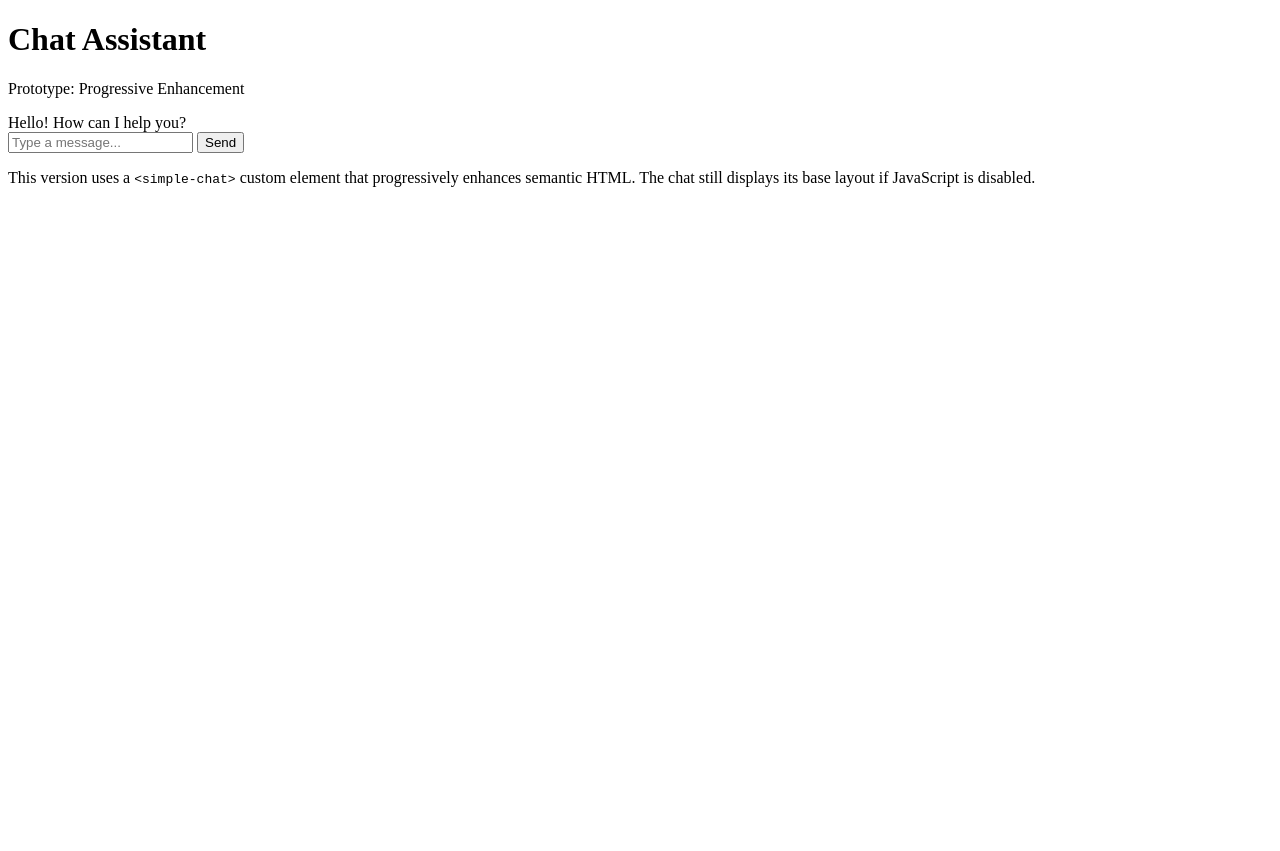
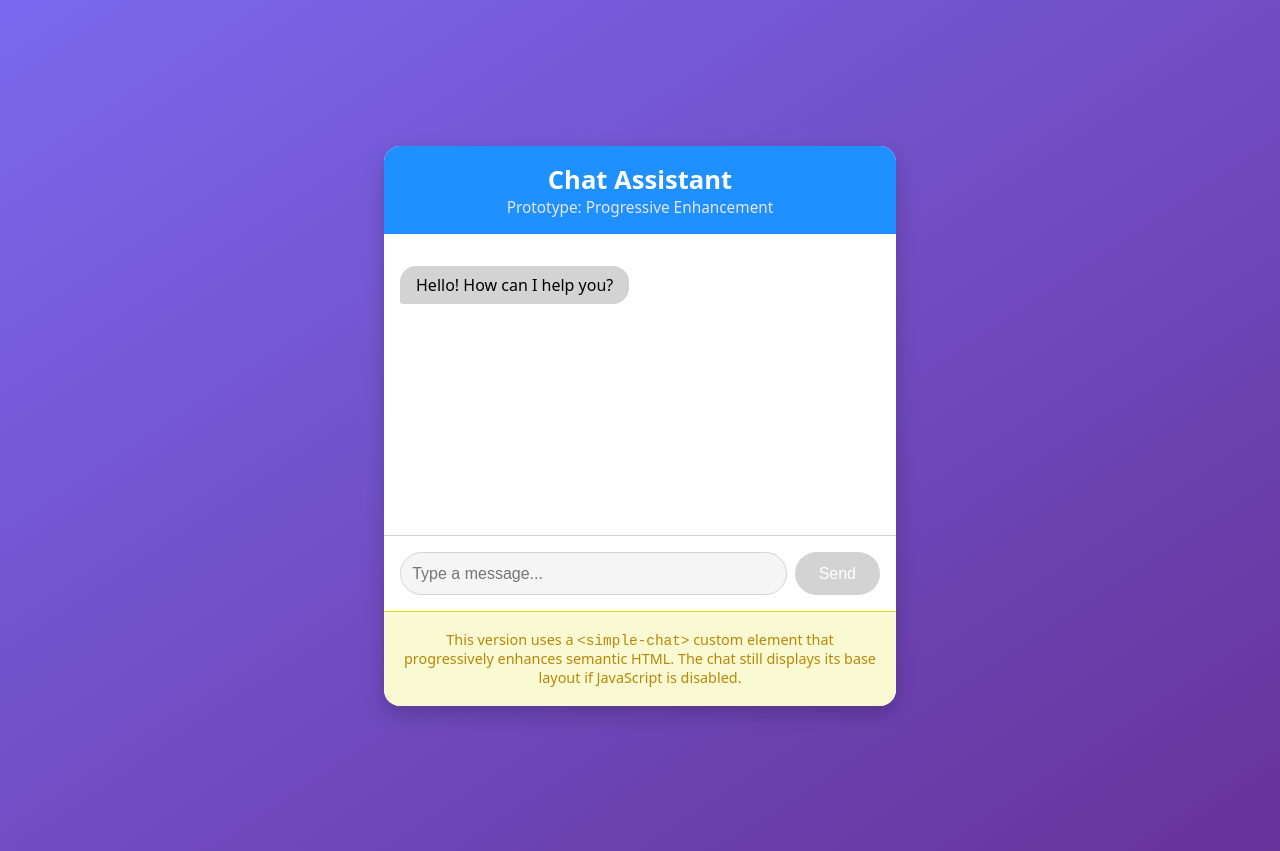
Before and after one commit to RoysHaynes/lab6-components, a plain HTML site: page chat-webcomponent-pe/index.html in a window 1280 px wide. Before the commit the page ends 800 px from the top, so only its background shows below. Drawn offline with Linux system fonts and the light colour scheme.

Commit message:
Style: completed style for PE approach borrowing old code from other approaches

```diff
--- a/chat-dom/styles.css
+++ b/chat-dom/styles.css
@@ -21,6 +21,7 @@ body {
     box-shadow: 0 0.5rem 1.25rem rgba(0, 0, 0, 0.2);
     display: flex;
     flex-direction: column;
+    overflow: hidden;
 }
 
 header {
@@ -60,6 +61,7 @@ h1 {
     max-width: 40ch;
     padding: .5rem 1rem;
     font-size: clamp(.5rem, 2vw, 1rem);
+    color:black;
 }
 
 .user-messages {
@@ -94,6 +96,9 @@ h1 {
     background-color: whitesmoke;
     color:black;
 }
+.chat-input button:hover{
+    background:darkgray;
+}
 
 .chat-input button {
     background: lightgray;
@@ -102,7 +107,8 @@ h1 {
     border-radius: 1.5rem;
     padding: 0 1.5rem;
     font-size: 1rem;
-    cursor: not-allowed;
+    transition: background-color 0.1s;
+    cursor: pointer;
 }
 .chat-footer {
     background: lightgoldenrodyellow;
@@ -113,6 +119,7 @@ h1 {
     color: darkgoldenrod;
     border-bottom-left-radius: 1rem;
     border-bottom-right-radius: 1rem;
+
 }
 
 .info-icon {
--- a/chat-prototype-html-css/styles.css
+++ b/chat-prototype-html-css/styles.css
@@ -21,6 +21,7 @@ body {
     box-shadow: 0 0.5rem 1.25rem rgba(0, 0, 0, 0.2);
     display: flex;
     flex-direction: column;
+    overflow: hidden;
 }
 
 header {
--- a/chat-webcomponent-pe/index.html
+++ b/chat-webcomponent-pe/index.html
@@ -6,14 +6,14 @@
     <link rel="stylesheet" href="styles.css">
 </head>
 <body>
-<simple-chat id="chat">
+<simple-chat>
     <header class="chat-header">
         <h1>Chat Assistant</h1>
         <p class="subtitle">Prototype: Progressive Enhancement</p>
     </header>
-    <div class="messages" role="log" aria-live="polite" aria-relevant="additions">
-        <div class="bot-messages">Hello! How can I help you?</div>
-    </div>
+    <article class="messages" role="log" aria-live="polite" aria-relevant="additions">
+        <p class="bot-messages">Hello! How can I help you?</p>
+    </article>
     <form class="input-area" autocomplete="off">
         <input type="text" placeholder="Type a message...">
         <button type="submit">Send</button>
--- a/chat-webcomponent-pe/styles.css
+++ b/chat-webcomponent-pe/styles.css
@@ -0,0 +1,116 @@
+:root{
+    --radius: 1rem;
+}
+
+body {
+    background: linear-gradient(to bottom right, mediumslateblue, rebeccapurple);
+    font-family: system-ui, -apple-system, "Segoe UI", Roboto, sans-serif;
+    display: flex;
+    justify-content: center;
+    align-items: center;
+    min-height: 100vh;
+    margin: 0;
+    padding: clamp(0.5rem, 2vw, 2rem);
+}
+
+simple-chat {
+    display: flex;
+    flex-direction: column;
+    width: clamp(22rem, 40vw, 32rem);
+    height: clamp(35rem, 70vh, 45rem);
+    background: white;
+    border-radius: var(--radius);
+    box-shadow: 0 0.5rem 1.25rem rgba(0, 0, 0, 0.2);
+    overflow: hidden;
+}
+.chat-header {
+    background: dodgerblue;
+    color: white;
+    text-align: center;
+    padding-block: 1rem;
+}
+.chat-header h1 {
+    margin: 0;
+    font-size: clamp(1.4rem, 2vw, 1.8rem);
+}
+
+.chat-header .subtitle {
+    margin: 0;
+    font-size: clamp(0.9rem, 1.2vw, 1rem);
+    color: lavender;
+}
+
+
+.messages {
+    flex: 1;
+    display: flex;
+    flex-direction: column;
+    gap: 0.75rem;
+    padding: 1rem;
+    overflow-y: auto;
+    background: white;
+}
+
+.bot-messages  {
+    align-self: flex-start;
+    background: lightgray;
+    border-radius: var(--radius) var(--radius) var(--radius) 0.2rem;
+    max-width: 40ch;
+    padding: .5rem 1rem;
+    font-size: clamp(.5rem, 2vw, 1rem);
+    color:black;
+}
+.user-messages {
+    background: dodgerblue;
+    color: white;
+    align-self: flex-end;
+}
+
+
+.input-area {
+    display: flex;
+    gap: 0.5rem;
+    padding: 1rem;
+    border-top: 0.1rem solid lightgray;
+    background: white;
+    box-sizing: border-box;
+}
+
+.input-area input {
+    flex: 1;
+    padding: 0.7rem;
+    border: 0.1rem solid lightgray;
+    border-radius: 1.5rem;
+    font-size: 1rem;
+    background: whitesmoke;
+    color: black;
+}
+.input-area button:hover {
+    background: darkgray;
+}
+
+.input-area button {
+    background: lightgray;
+    color: white;
+    border: none;
+    border-radius: 1.5rem;
+    padding: 0 1.5rem;
+    font-size: 1rem;
+    cursor: pointer;
+    transition: background-color 0.1s ease;
+}
+.chat-footer {
+    background: lightgoldenrodyellow;
+    border-top: 0.1rem solid gold;
+    font-size: 0.9rem;
+    padding: 0.25rem 1rem;
+    text-align: center;
+    color: darkgoldenrod;
+    border-bottom-left-radius: 1rem;
+    border-bottom-right-radius: 1rem;
+
+}
+
+.info-icon {
+    margin-right: 0.3rem;
+}
```
